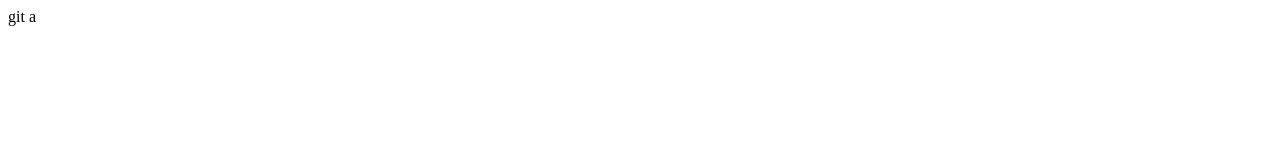
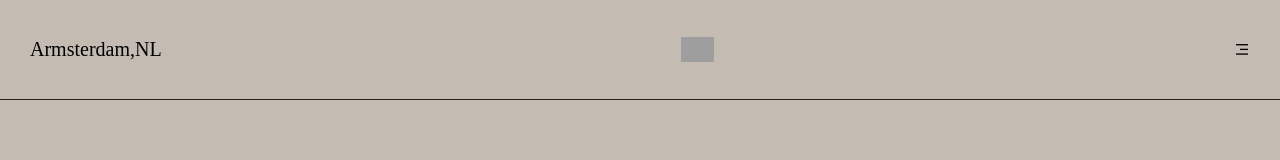
Before and after one commit to hrithika7499/Frontend_websites, a plain HTML site: page 01_retrodesignwebsite/index.html in a window 1280 px wide. Drawn offline with nearby package versions, Linux system fonts and the light colour scheme; grey boxes are pictures that could not be loaded.

Commit message:
added page1

```diff
--- a/01_retrodesignwebsite/index.html
+++ b/01_retrodesignwebsite/index.html
@@ -1 +1,21 @@
-git a
+<!DOCTYPE html>
+<html lang="en">
+<head>
+    <meta charset="UTF-8">
+    <meta name="viewport" content="width=device-width, initial-scale=1.0">
+    <title>Retro_Design</title>
+    <link href="https://cdn.jsdelivr.net/npm/remixicon@3.5.0/fonts/remixicon.css" rel="stylesheet">
+    <link rel="stylesheet" href="style.css">
+</head>
+<body>
+    <div id="main">
+        <div id="page1">
+            <div id="nav">
+                <h5>Armsterdam,NL</h5>
+                <img src="https://uploads-ssl.webflow.com/5f2429f172d117fcee10e819/5f7f87c8b81a6e7a214312f0_header.svg">
+                <i class="ri-menu-3-line"></i>
+            </div>
+        </div>
+    </div>
+</body>
+</html>
--- /dev/null
+++ b/01_retrodesignwebsite/style.css
@@ -0,0 +1,34 @@
+*{
+    margin:0;
+    padding :0;
+    box-sizing:border-box;
+
+}
+html,body{
+    height:100%;
+    width:100%;
+}
+#page1{
+    height:100vh;
+    width:100vw;
+    background-color: #C4BCB3;
+    position:relative;
+}
+#nav{
+    height:100px;
+    width:100%;
+    display:flex;
+    padding: 0 30px;
+    align-items: center;
+    justify-content: space-between;
+    border-bottom:1px solid #222;
+
+}
+#nav img{
+    height:25px;
+}
+
+#nav h5{
+    font-size:20px;
+    font-weight:100;
+}
```
Also changed, not shown: 01_retrodesignwebsite/index.js (added).
